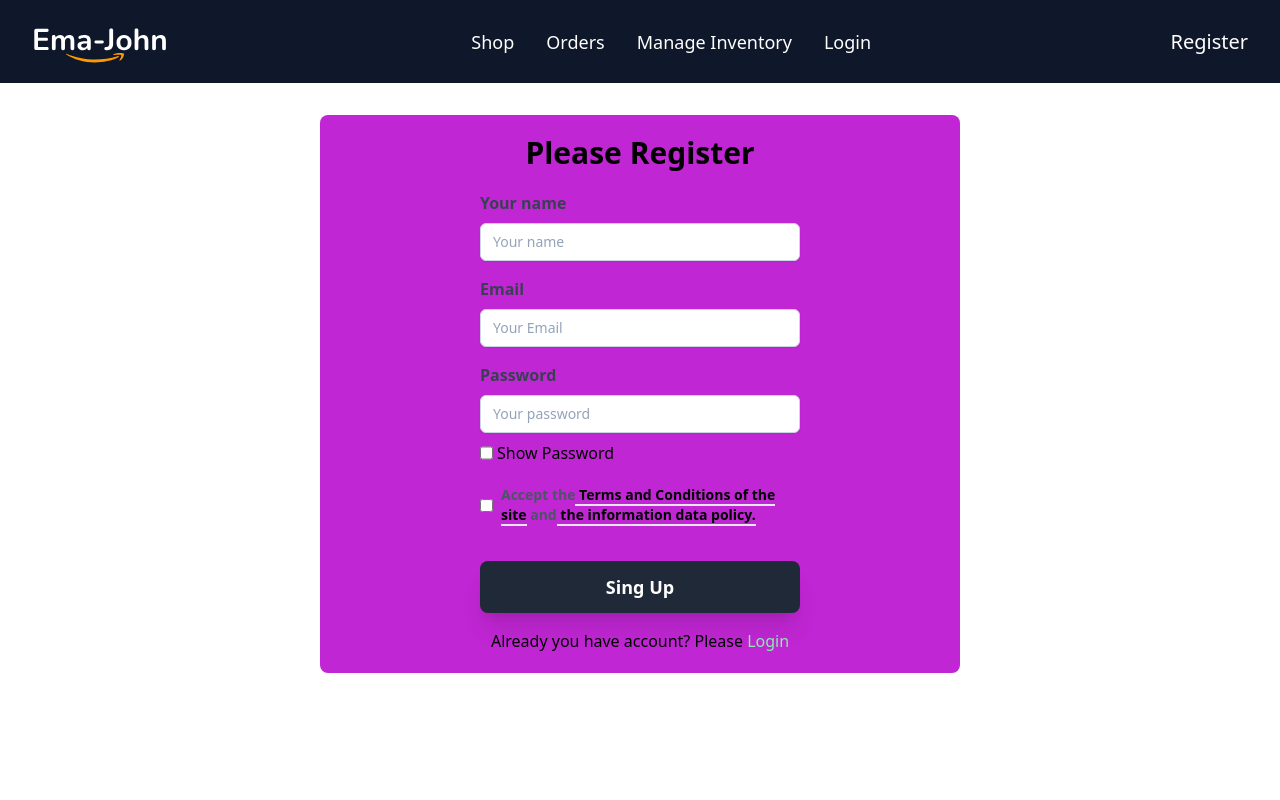
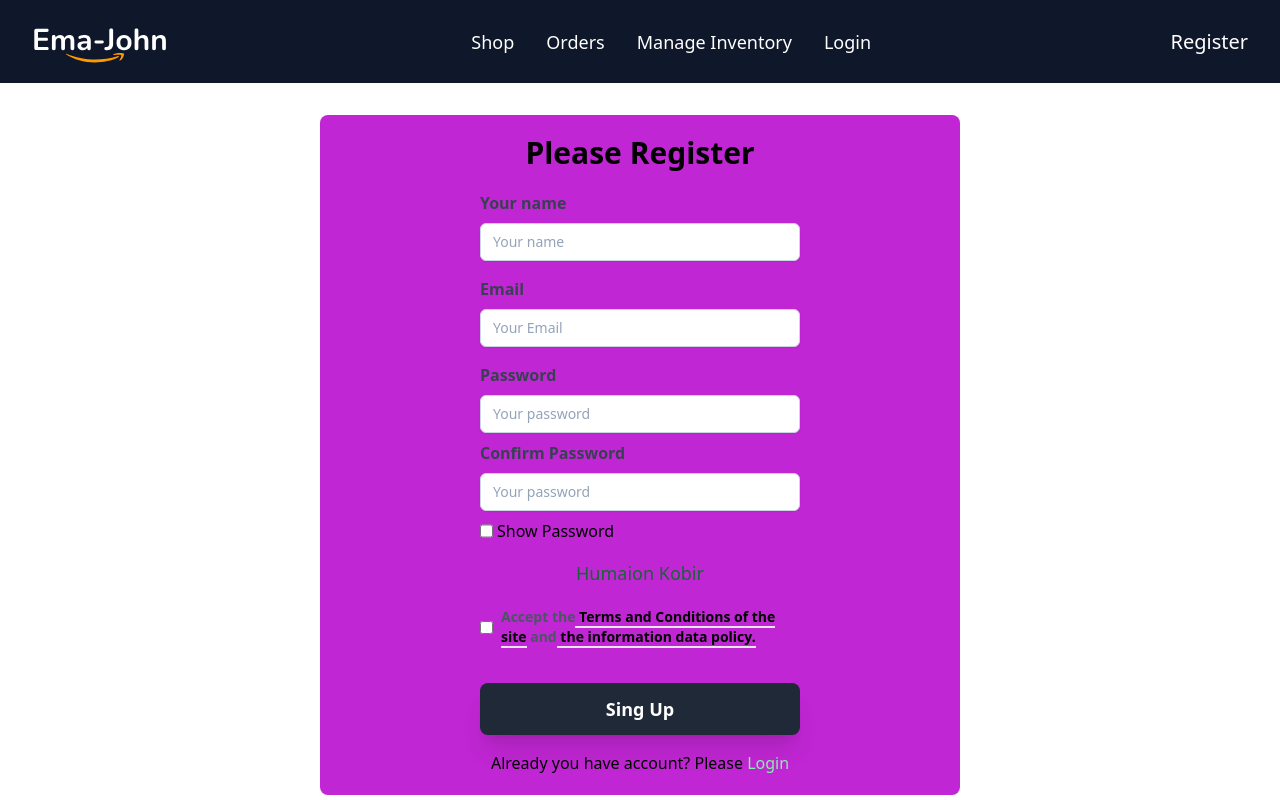
Before and after one commit to HumaionKobir1/ema-john-simple, a React (Vite) app: page /register in a window 1280 px wide. Built offline with nearby package versions, Linux system fonts and the light colour scheme.

Commit message:
setup auth context under userContext to share auth info

```diff
--- a/src/components/Login/Login.jsx
+++ b/src/components/Login/Login.jsx
@@ -44,7 +44,7 @@ const Login = () => {
                 <p>New to Ema-john? Please <Link to='/register' className='text-blue-500 hover:text-blue-800'>Create New Account</Link></p>
             </div>
 
-            <div className=' text-center w-2/6 mx-auto mt-3 mb-3 border-2 py-2 px-4 flex gap-1 justify-center items-center'>
+            <div className=' text-center w-[42%] mx-auto mt-5 mb-3 border-2 py-2 px-4 flex gap-1 justify-center items-center'>
                 <img className='w-6 h-6' src={google} alt="" />
                 <button className='btn btn-primary' >  Continue with Google</button>
             </div>
--- a/src/components/Register/Register.jsx
+++ b/src/components/Register/Register.jsx
@@ -1,13 +1,39 @@
-import React, { useState } from 'react';
+import React, { useContext, useState } from 'react';
 import { Link } from 'react-router-dom';
 import google from '../../../images/google.png'
+import { AuthContext } from '../providers/AuthProviders';
 
 
 const Register = () => {
     const [showPassword, setShowPassword] = useState(false);
+    const [error, setError] = useState()
+
+    const {user} = useContext(AuthContext);
+
 
     const handleShowPassword = event => {
         setShowPassword(event.target.checked);
+    }
+
+
+    const handleSignUp = event => {
+        event.preventDefault();
+
+        const form = event.target;
+        const name = form.name.value;
+        const email = form.email.value;
+        const password = form.password.value;
+        const confirm = form.confirm.value;
+        console.log(name, email, password, confirm);
+
+        if(password !== confirm){
+            setError('Your password did not match');
+            return;
+        }
+        else if (password.length < 8){
+            setError('Password must be 6 characters or longer');
+            return;
+        }
     }
 
 
@@ -16,7 +42,7 @@ const Register = () => {
 
             <h4 className='text-3xl font-semibold mb-5 text-center'>Please Register</h4>
 
-            <form  className='w-80 mx-auto'>
+            <form onSubmit={handleSignUp} className='w-80 mx-auto'>
                 <div className='mb-4'>
                     <label htmlFor="text" className="block text-gray-700 font-bold mb-2">Your name</label>
                     <input className='mt-1 block w-full px-3 py-2 bg-white border border-slate-300 rounded-md text-sm shadow-sm placeholder-slate-400
@@ -37,15 +63,23 @@ const Register = () => {
                     focus:outline-none focus:border-sky-500 focus:ring-1 focus:ring-sky-500
                     disabled:bg-slate-50' type={showPassword ? 'text' : 'password'} name='password' id='password' placeholder='Your password' required/>
                 </div>
+
+                <div className='mb-2'>
+                    <label htmlFor="password" className="block text-gray-700 font-bold mb-2">Confirm Password</label>
+                    <input className='mt-1 block w-full px-3 py-2 bg-white border border-slate-300 rounded-md text-sm shadow-sm placeholder-slate-400
+                    focus:outline-none focus:border-sky-500 focus:ring-1 focus:ring-sky-500
+                    disabled:bg-slate-50' type={showPassword ? 'text' : 'password'} name='confirm' id='confirm' placeholder='Your password' required/>
+                </div>
+
                 <div className='flex gap-1 justify-start'>
                     <input onClick={handleShowPassword}  type="checkbox" id="show-password" />
                     <label htmlFor="show-password">Show Password</label>
                 </div>
 
 
-                <div className='text-center mt-4'>
-                    <p className='text-lg font-medium text-red-900'></p>
-                    <p className='text-lg font-medium text-green-800'></p>
+                <div className='text-center mt-4 mb-4'>
+                    <p className='text-lg font-medium text-red-900'>{error}</p>
+                    <p className='text-lg font-medium text-green-800'>{user && <span>Humaion Kobir</span>}</p>
                 </div>
 
                 <div className="flex justify-start -mt-5">
--- /dev/null
+++ b/src/components/providers/AuthProviders.jsx
@@ -0,0 +1,17 @@
+import React, { createContext } from 'react';
+
+export const AuthContext = createContext(null);
+
+const AuthProviders = ({children}) => {
+    const user = {displayName: 'Humaion kobir'}
+    const authInfo = {
+        user,
+    }
+    return (
+        <AuthContext.Provider value={authInfo}>
+            {children}
+        </AuthContext.Provider>
+    );
+};
+
+export default AuthProviders;
--- a/src/main.jsx
+++ b/src/main.jsx
@@ -14,6 +14,7 @@ import Login from './components/Login/Login'
 import cartProductsLoader from './loaders/cartProductsLoader'
 import CheckOut from './components/CheckOut/CheckOut'
 import Register from './components/Register/Register'
+import AuthProviders from './components/providers/AuthProviders'
 
 const router = createBrowserRouter([
   {
@@ -52,6 +53,9 @@ const router = createBrowserRouter([
 
 ReactDOM.createRoot(document.getElementById('root')).render(
   <React.StrictMode>
+    <AuthProviders>
     <RouterProvider router={router} />
+
+    </AuthProviders>
   </React.StrictMode>,
 )
--- a/src/providers/AuthProviders.jsx
+++ /dev/null
@@ -1,17 +0,0 @@
-import React from 'react';
-import { getAuth } from "firebase/auth";
-import app from '../firebase/firebase.config';
-
-
-const auth = getAuth(app);
-
-
-const AuthProviders = () => {
-    return (
-        <div>
-
-        </div>
-    );
-};
-
-export default AuthProviders;
```
